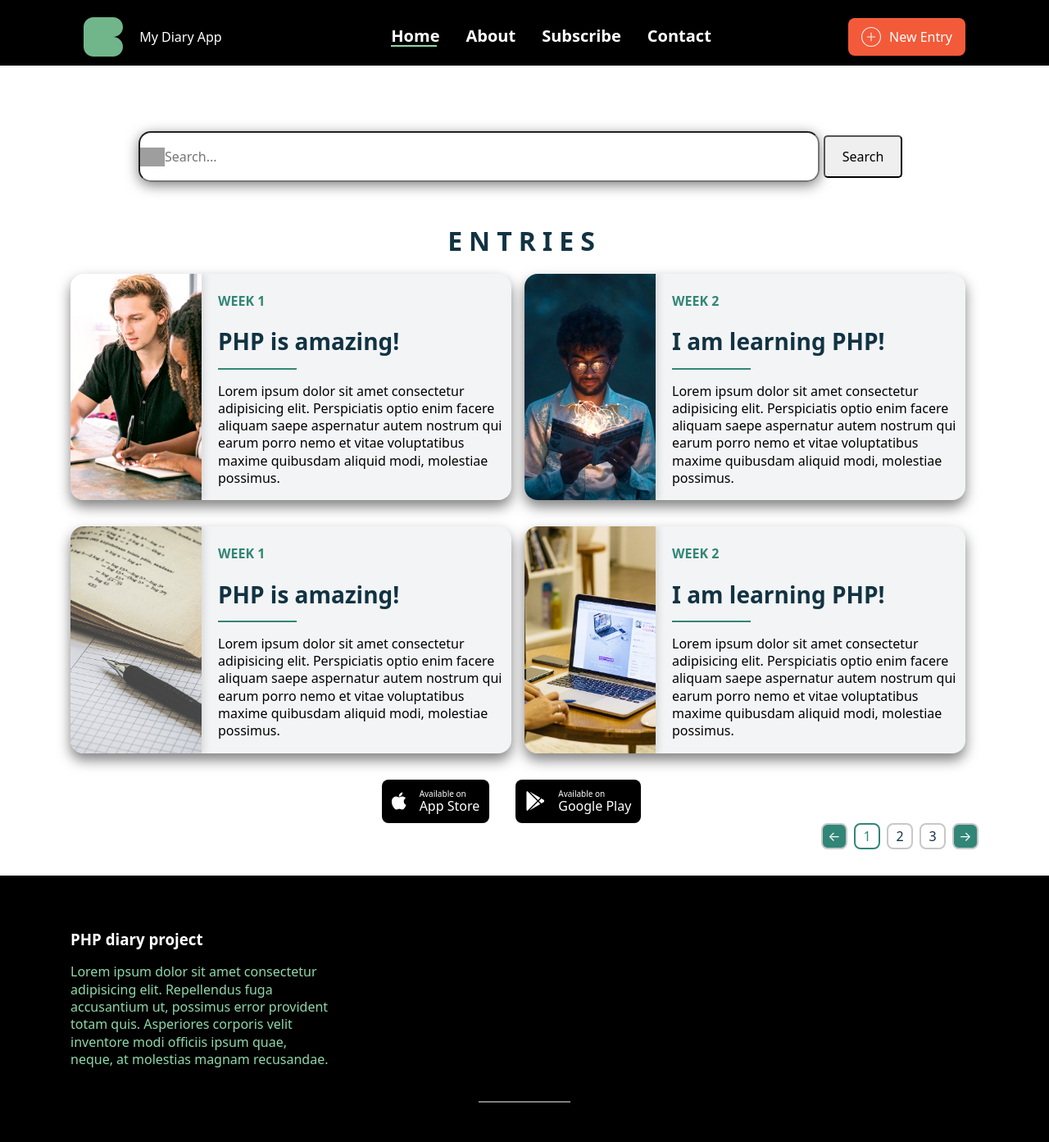
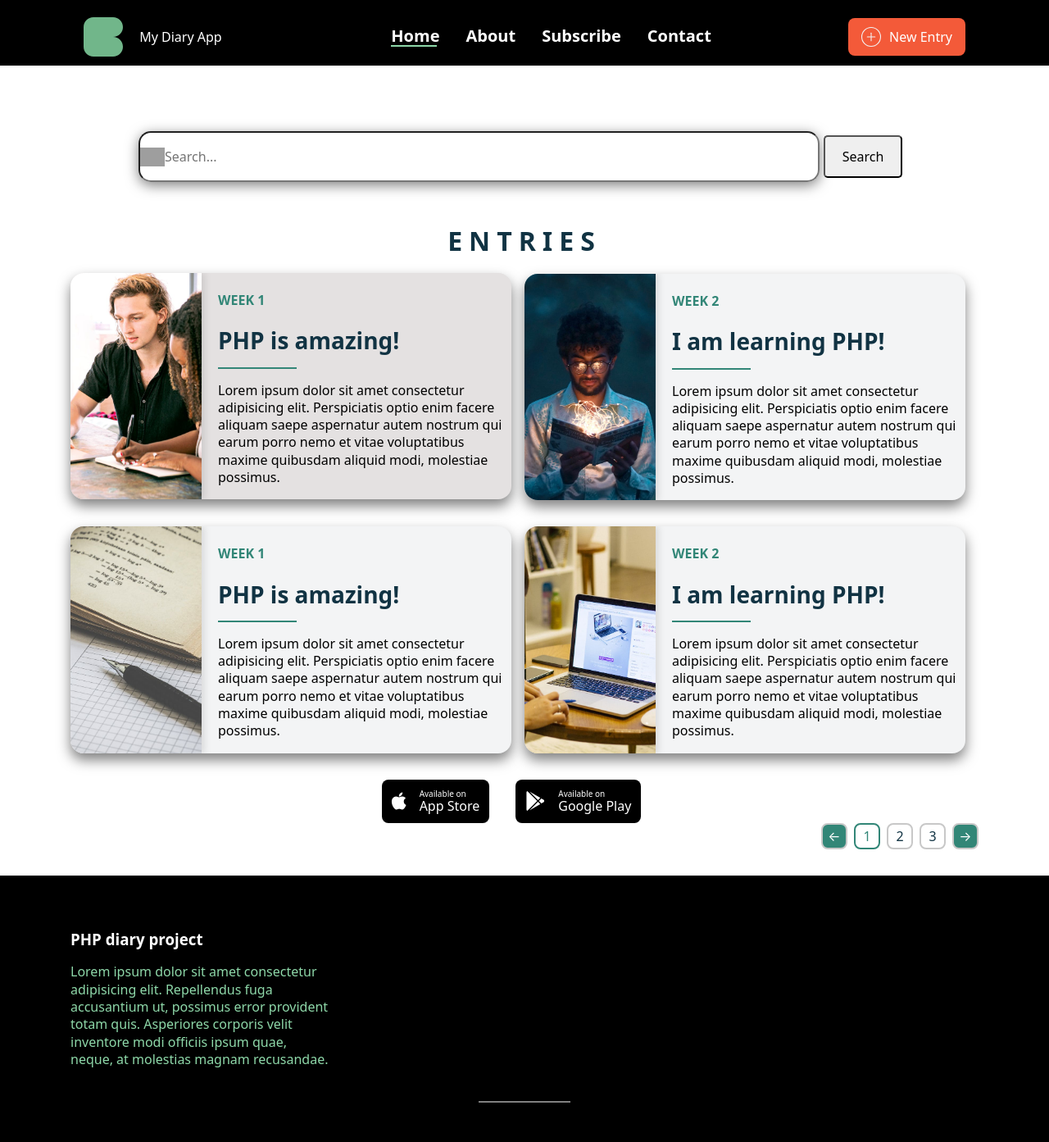
Before and after one commit to itmacleod1995/DiaryApp, a PHP site: page /index.html in a window 1280 px wide, with the pointer over the restyled element. Shown: the whole page at 82% size. Run offline with PHP 8.4, Linux system fonts and the light colour scheme; some libraries are stand-ins or nearby versions; grey boxes are pictures that could not be loaded.

Commit message:
Added button effect

```diff
--- a/styles/style.css
+++ b/styles/style.css
@@ -167,7 +167,11 @@ html {
   overflow: hidden;
 }
 
+/**Credit to https://rafaltomal.com/tips/move-button-on-hover/ for the css code**/
 .card:hover {
+  -webkit-transform: translateY(-1px);
+  transform: translateY(-1px);
+  background-color: rgb(228, 225, 225);
 }
 
 @media (min-width: 768px) {
```
